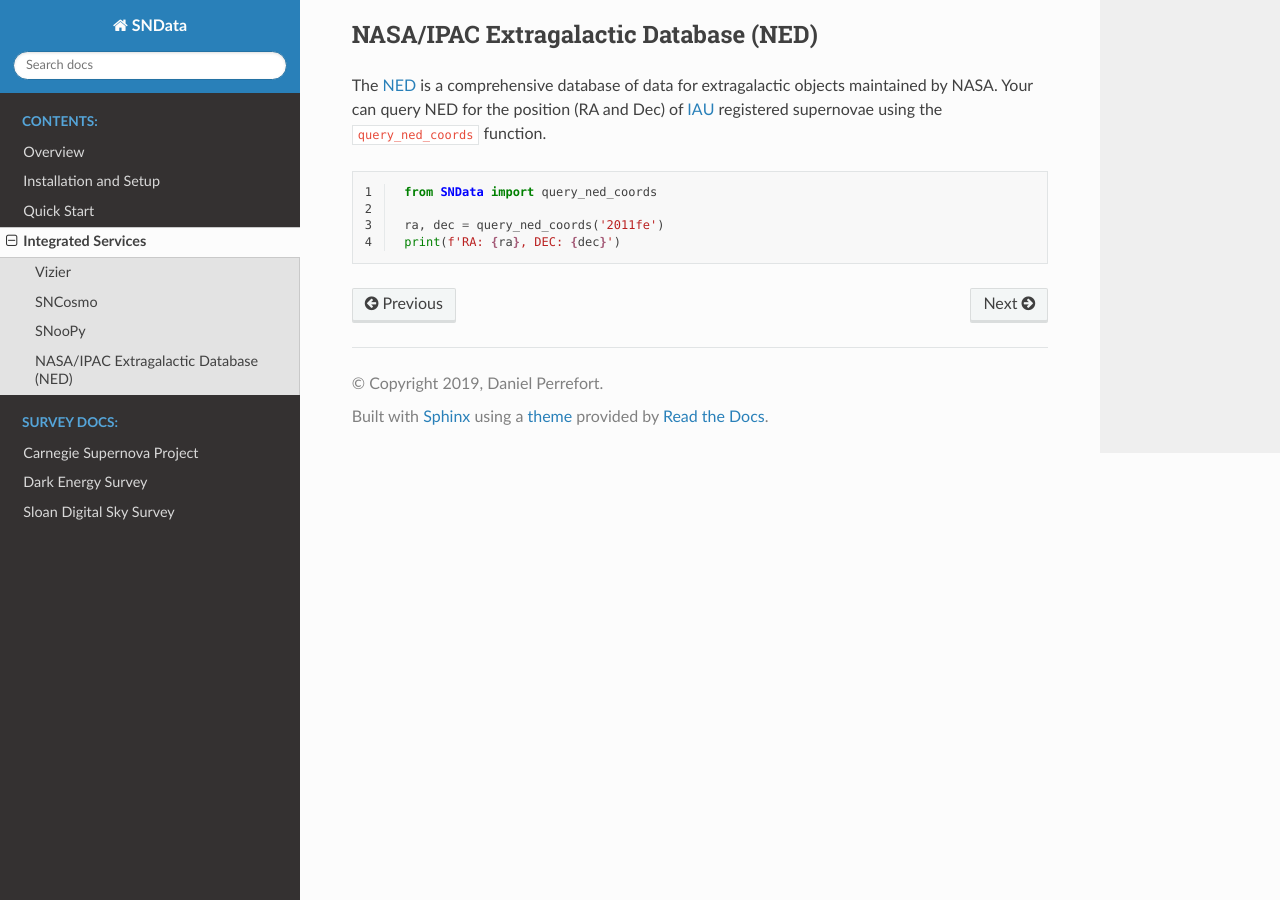
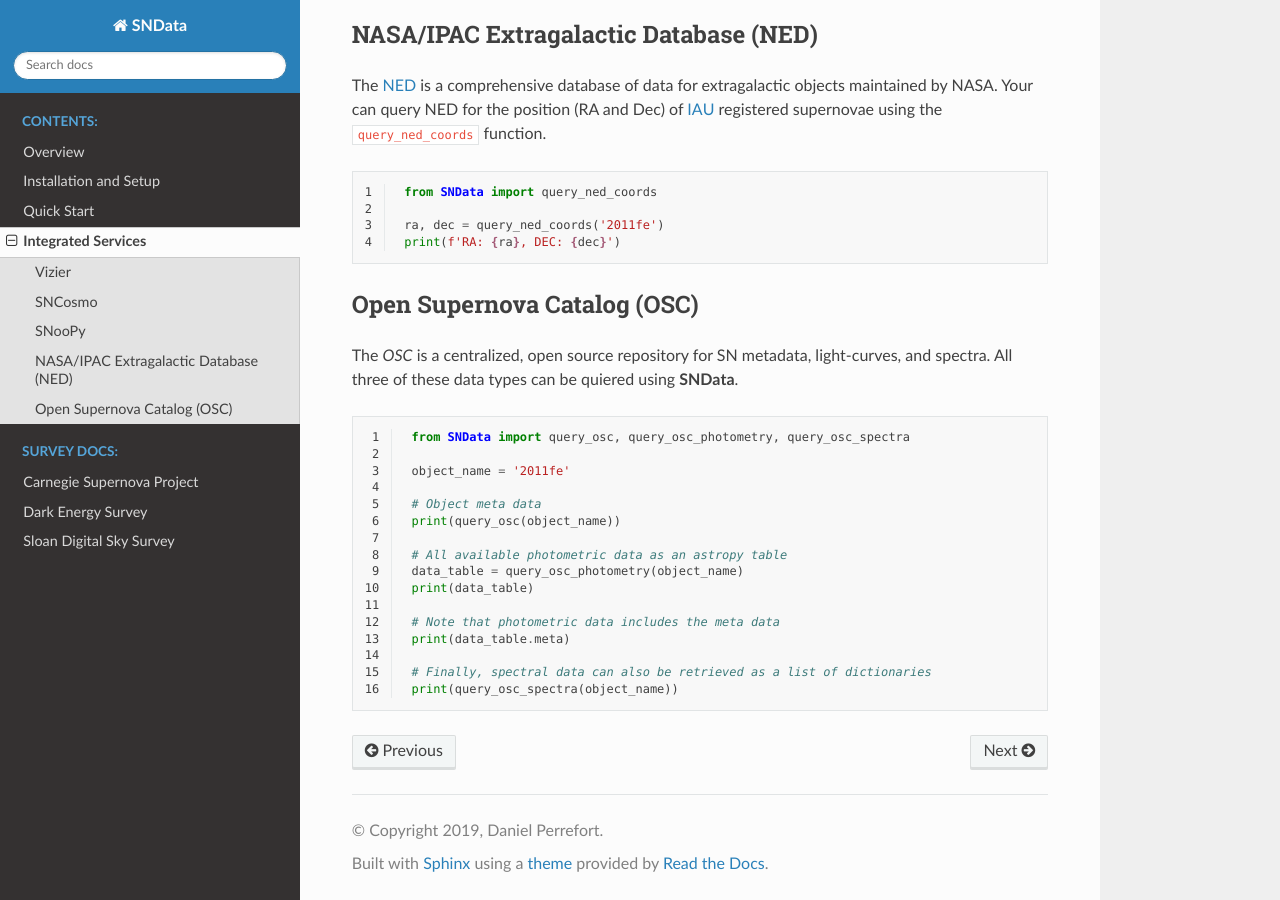
Before and after one commit to sncosmo/SNData, a Sphinx documentation site: the page built from docs/source/integrated_services.rst, in a window 1280 px wide and 900 px high, scrolled down 1398 px. Built offline with Sphinx 7.4.7 and the Read the Docs theme 2.0.0, drawn with Linux system fonts in a browser that asks for light colours.

Commit message:
Adds OSC to docs

```diff
--- a/docs/source/integrated_services.rst
+++ b/docs/source/integrated_services.rst
@@ -91,3 +91,31 @@
 .. _SNooPy: https://csp.obs.carnegiescience.edu/data/snpy
 .. _NED: https://ned.ipac.caltech.edu
 .. _IAU: https://www.iau.org/public/themes/naming_stars/
+
+
+Open Supernova Catalog (OSC)
+----------------------------
+
+The `OSC` is a centralized, open source repository for SN metadata,
+light-curves, and spectra. All three of these data types can be quiered using
+**SNData**.
+
+.. code-block:: python
+   :linenos:
+
+    from SNData import query_osc, query_osc_photometry, query_osc_spectra
+
+    object_name = '2011fe'
+
+    # Object meta data
+    print(query_osc(object_name))
+
+    # All available photometric data as an astropy table
+    data_table = query_osc_photometry(object_name)
+    print(data_table)
+
+    # Note that photometric data includes the meta data
+    print(data_table.meta)
+
+    # Finally, spectral data can also be retrieved as a list of dictionaries
+    print(query_osc_spectra(object_name))
```
